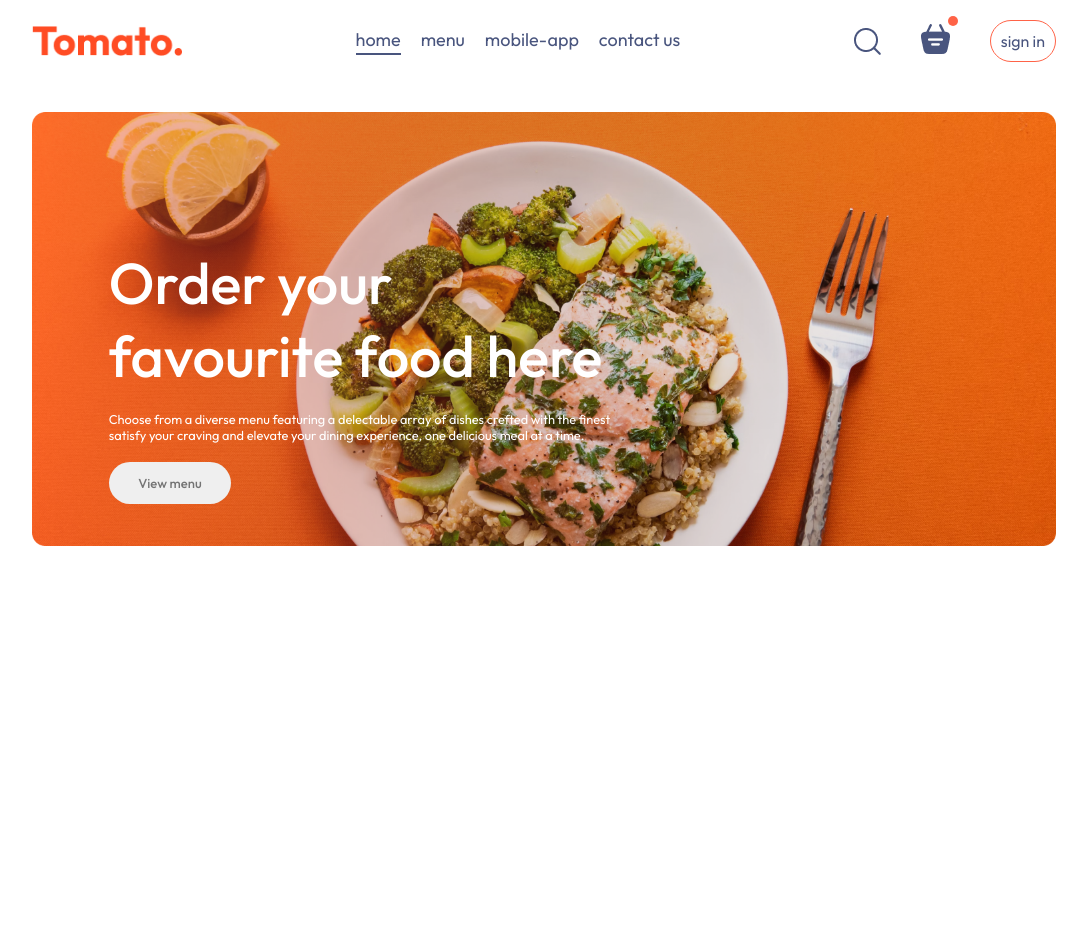
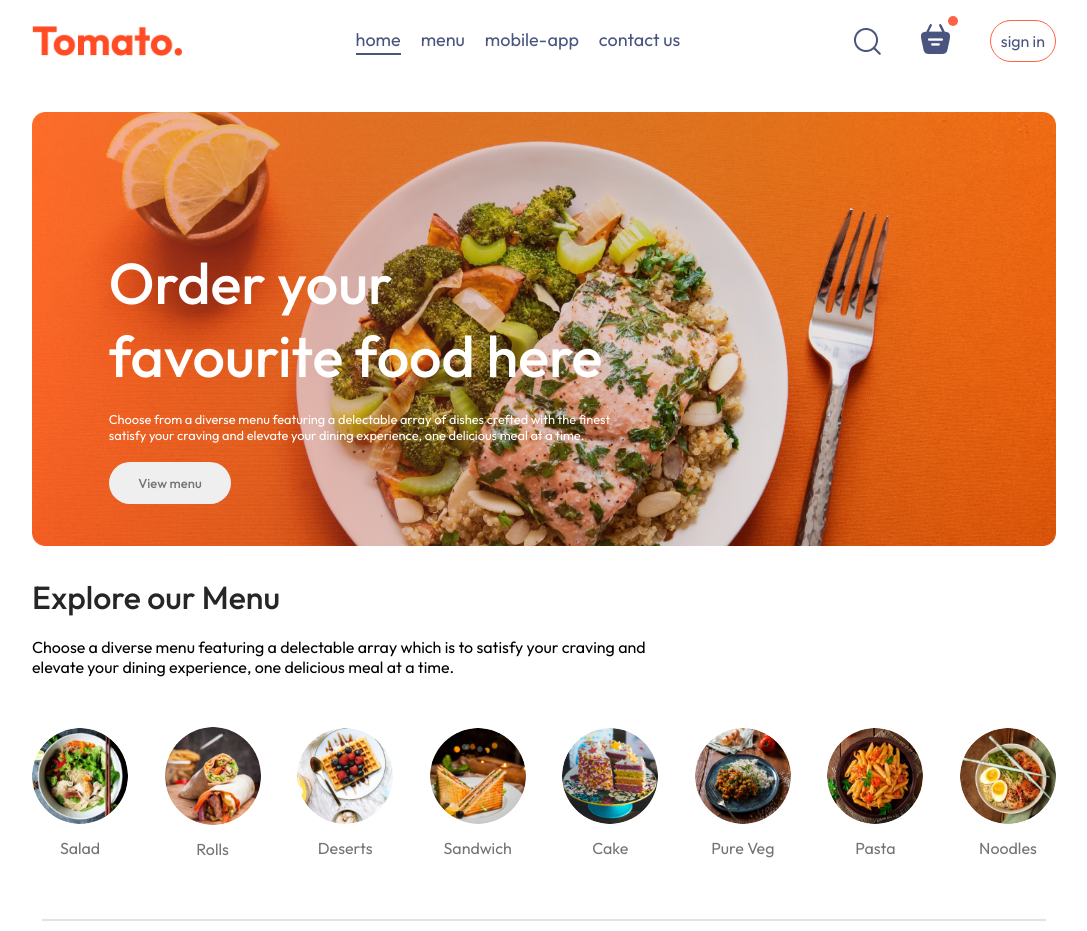
Before and after one commit to saugat1070/Tomato, a React (Vite) app: page / in a window 1280 px wide. Shown: the whole page, without its empty margins (96-1183 px from the left). Before the commit the page ends 800 px from the top, so only its background shows below. Built offline with nearby package versions, Linux system fonts and the light colour scheme.

Commit message:
explore menu complete

```diff
--- /dev/null
+++ b/src/Components/ExploreMenu/ExploreMenu.css
@@ -0,0 +1,56 @@
+.explore-menu{
+    display: flex;
+    flex-direction: column;
+    gap: 20px;
+}
+
+.explore-menu h1{
+    color: #262626;
+    font-weight: 500;
+}
+
+.explore-menu-text{
+    max-width: 60%;
+    columns: #808080;
+}
+
+.explore-menu-list{
+    display: flex;
+    justify-content: space-between;
+    align-items: center;
+    gap : 30px;
+    text-align: center;
+    margin: 30px 0px;
+    overflow-x:scroll;
+}
+
+.explore-menu-list::-webkit-scrollbar{
+    display: none;
+}
+
+.explore-menu-list-item img{
+    width:7.5vw ;
+    min-width: 80px;
+    cursor: pointer;
+    border-radius: 50%;
+    transition: 0.2s;
+}
+
+.explore-menu-list-item p{
+    margin-top: 10px;
+    color: #747474;
+    font-size: max(1.4w,16px);
+    cursor: pointer;
+}
+
+.explore-menu hr{
+    margin: 10px;
+    height: 2px;
+    background-color: #e2e2e2;
+    border: none;
+}
+
+.explore-menu-list .active{
+    border: 4px solid tomato;
+    padding: 2px;
+}
--- /dev/null
+++ b/src/Components/ExploreMenu/ExploreMenu.jsx
@@ -0,0 +1,38 @@
+import React from "react";
+import "./ExploreMenu.css";
+import { menu_list } from "../../assets/frontend_assets/assets";
+export default function ExploreMenu({ category, setCategory }) {
+  return (
+    <div className="explore-menu" id="explore-menu">
+      <h1>Explore our Menu</h1>
+      <p className="explore-menu-text">
+        Choose a diverse menu featuring a delectable array which is to satisfy
+        your craving and elevate your dining experience, one delicious meal at a
+        time.
+      </p>
+      <div className="explore-menu-list">
+        {menu_list.map((item, index) => {
+          return (
+            <div
+              onClick={() =>
+                setCategory((prev) =>
+                  prev === item.menu_name ? "All" : item.menu_name
+                )
+              }
+              key={index}
+              className="explore-menu-list-item"
+            >
+              <img
+                className={category === item.menu_name ? "active" : ""}
+                src={item.menu_image}
+                alt=""
+              />
+              <p>{item.menu_name}</p>
+            </div>
+          );
+        })}
+      </div>
+      <hr />
+    </div>
+  );
+}
--- a/src/pages/Home/Home.jsx
+++ b/src/pages/Home/Home.jsx
@@ -1,11 +1,16 @@
-import React from 'react'
+import React, { useState } from 'react'
 import "./Home.css"
 import Header from '../../Components/Header/Header'
+import ExploreMenu from '../../Components/ExploreMenu/ExploreMenu'
 
 export default function Home() {
+
+    const [category,setCategory] = useState("All");
+
   return (
     <div>
         <Header/>
+        <ExploreMenu category={category} setCategory={setCategory} />
     </div>
   )
 }
```
Also changed, not shown: src/Context/StoreContext.jsx (added).
